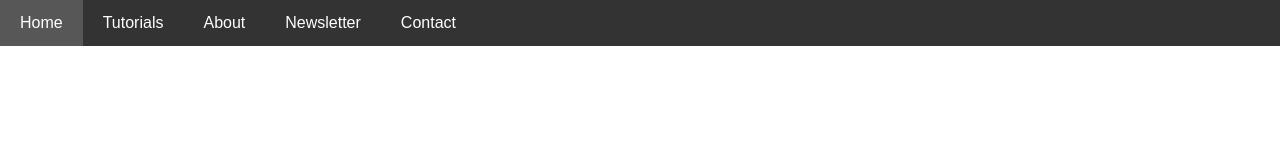
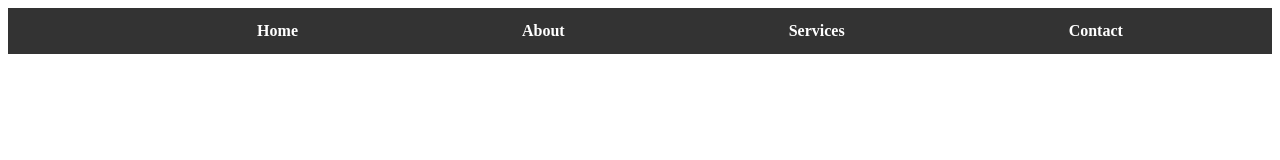
Before and after one commit to Tuchau14112004/Tuchau14112004.github.io, a plain HTML site: page week 5/exercise/navigation.html in a window 1280 px wide. Drawn offline with Linux system fonts and the light colour scheme.

Commit message:
week 8
week 8

```diff
--- a/week 5/exercise/hw1.css
+++ b/week 5/exercise/hw1.css
@@ -8,39 +8,25 @@ body {
 /* Navigation Bar */
 .navbar {
   background-color: #333;
-    overflow: hidden;
+  display: flex; /* dùng Flexbox */
+  justify-content: space-between; /* giãn đều các mục ra toàn chiều ngang */
+  align-items: center; /* căn giữa theo chiều dọc */
+  width: 100%; /* rất quan trọng: giúp flex chiếm toàn chiều ngang */
 }
 
+/* Liên kết trong navbar */
 .navbar a {
-    float: left;
-    display: block;
   color: white;
   text-align: center;
-    padding: 14px 20px;
   text-decoration: none;
+  padding: 14px 60px;
+  font-size: 16px;
+
 }
 
+/* Hiệu ứng hover */
 .navbar a:hover {
   background-color: #575757;
-  }
-
-  /* Content */
-  .content {
-    padding: 20px;
-  }
-
-  .post {
-    margin-bottom: 30px;
-  }
-
-  .post h2 {
-    margin-bottom: 5px;
-  }
-
-  .post small {
-    display: block;
-    margin-bottom: 10px;
-    color: gray;
 }
 
 /* Footer */
--- a/week 5/exercise/navigation.html
+++ b/week 5/exercise/navigation.html
@@ -2,16 +2,41 @@
 <html lang="en">
 <head>
   <meta charset="UTF-8">
-  <title>Exercise 1 - Navigation Bar</title>
-  <link rel="stylesheet" href="hw.css">
+  <meta name="viewport" content="width=device-width, initial-scale=1.0">
+  <title>Inline Navigation Bar</title>
+  <style>
+    ul {
+      list-style-type: none;
+      padding: 0;
+      margin: 0;
+      background-color: #333;
+      text-align: center
+    }
+
+    li {
+      display: inline;
+      margin-left: 100px;
+    }
+
+    a {
+      color: white;
+      text-decoration: none;
+      font-weight: bold;
+      padding: 14px 60px;
+      display: inline-block;
+    }
+    a:hover {
+      background-color: #555;
+      border-radius: 5px;
+    }
+  </style>
 </head>
 <body>
-  <div class="navbar">
-    <a href="#home">Home</a>
-    <a href="#tutorials">Tutorials</a>
-    <a href="#about">About</a>
-    <a href="#newsletter">Newsletter</a>
-    <a href="#contact">Contact</a>
-  </div>
+  <ul>
+    <li><a href="#">Home</a></li>
+    <li><a href="#">About</a></li>
+    <li><a href="#">Services</a></li>
+    <li><a href="#">Contact</a></li>
+  </ul>
 </body>
 </html>
```
Also changed, not shown: Week 7/exam/ex1.html (+1 -2 lines), Week 8/Form.html (added, +49 -0 lines), Week 8/script.html (added). Lines whose indentation alone changed are shown as unchanged.
